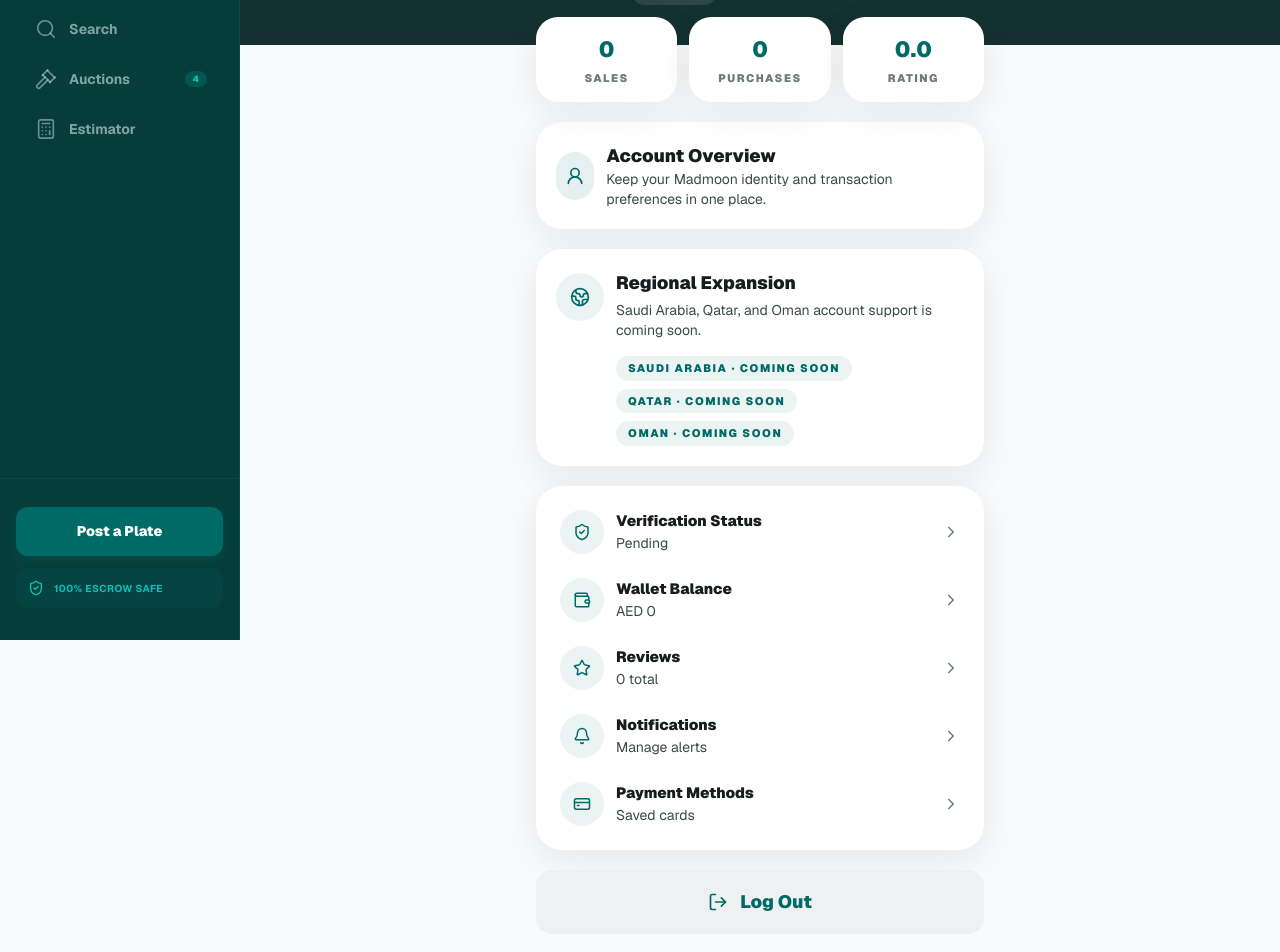
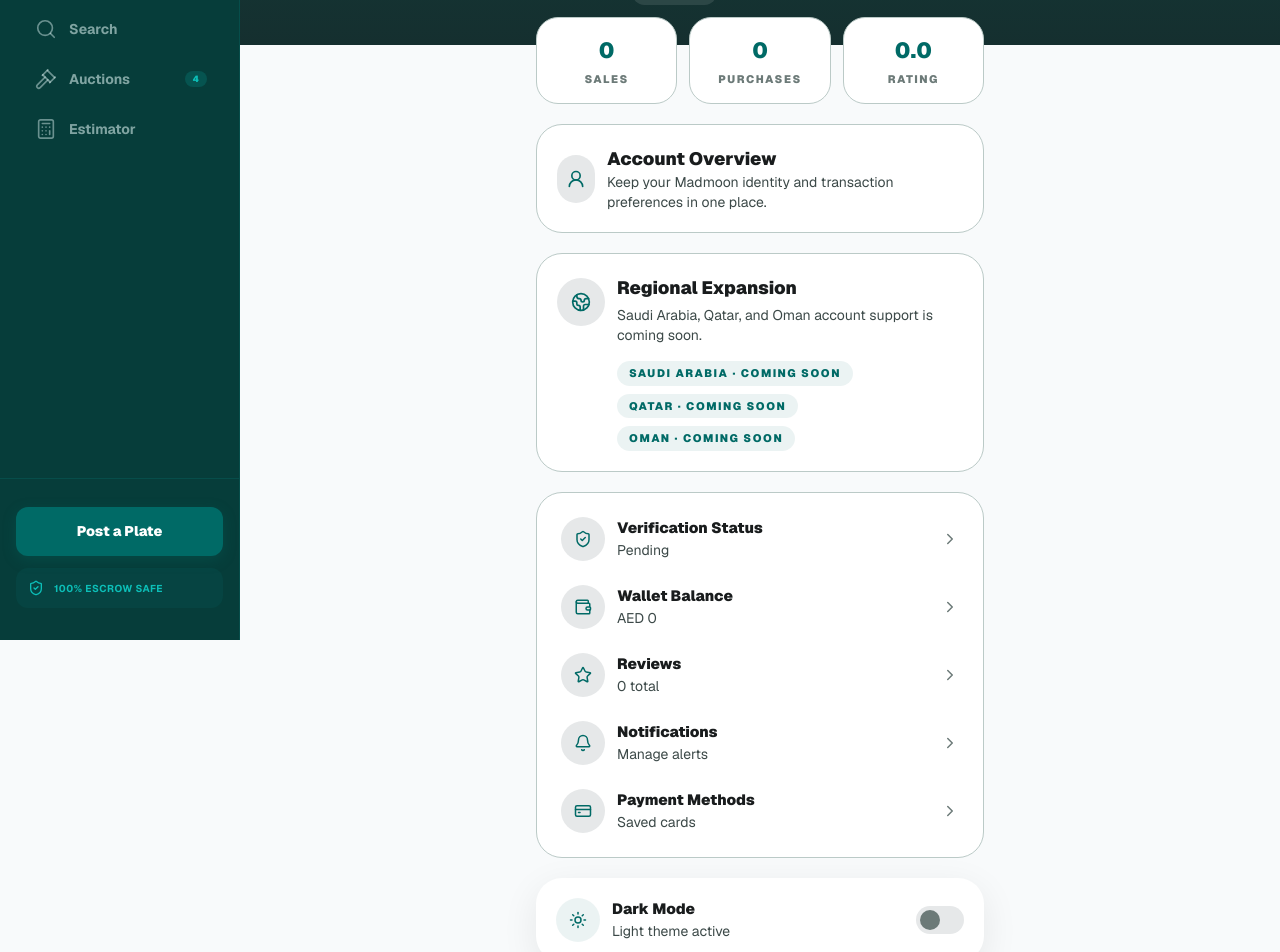
Before and after one commit to suraj975/Sakkv2, a Next.js app: page /profile in a window 1280 px wide. Shown: the part 160-1112 px from the top of the page. Built offline with nearby package versions, Linux system fonts and the light colour scheme; no server answers.

Commit message:
Dark theme

```diff
--- a/package.json
+++ b/package.json
@@ -14,6 +14,7 @@
     "firebase": "^12.11.0",
     "lucide-react": "^1.7.0",
     "next": "16.2.2",
+    "next-themes": "^0.4.6",
     "react": "19.2.4",
     "react-dom": "19.2.4",
     "tailwind-merge": "^3.5.0"
--- a/src/app/layout.tsx
+++ b/src/app/layout.tsx
@@ -3,6 +3,7 @@
 import "./globals.css";
 import AppShell from "@/components/layout/AppShell";
 import { AuthProvider } from "@/context/AuthContext";
+import { ThemeProvider } from "next-themes";
 
 const geistSans = Geist({
   variable: "--font-geist-sans",
@@ -32,9 +33,11 @@
       suppressHydrationWarning
     >
       <body className="h-full">
-        <AuthProvider>
-          <AppShell>{children}</AppShell>
-        </AuthProvider>
+        <ThemeProvider attribute="class" defaultTheme="light" enableSystem={false}>
+          <AuthProvider>
+            <AppShell>{children}</AppShell>
+          </AuthProvider>
+        </ThemeProvider>
       </body>
     </html>
   );
--- a/src/app/profile/page.tsx
+++ b/src/app/profile/page.tsx
@@ -6,11 +6,14 @@
   CreditCard,
   Globe2,
   LogOut,
+  Moon,
   ShieldCheck,
   Star,
+  Sun,
   UserRound,
   Wallet,
 } from "lucide-react";
+import { useTheme } from "next-themes";
 import { useAuth } from "@/context/AuthContext";
 
 function stat(value: string, label: string) {
@@ -19,15 +22,18 @@
 
 export default function ProfilePage() {
   const { user, profile, logout } = useAuth();
+  const { theme, setTheme } = useTheme();
+  const isDark = theme === "dark";
 
   const displayName = profile?.displayName ?? user?.displayName ?? "My Account";
   const email = profile?.email ?? user?.email ?? "No email connected";
-  const initials = displayName
-    .split(" ")
-    .filter(Boolean)
-    .slice(0, 2)
-    .map((part) => part[0]?.toUpperCase())
-    .join("") || "SA";
+  const initials =
+    displayName
+      .split(" ")
+      .filter(Boolean)
+      .slice(0, 2)
+      .map((part) => part[0]?.toUpperCase())
+      .join("") || "SA";
 
   const stats = [
     stat(String(profile?.totalSales ?? 0), "Sales"),
@@ -36,9 +42,21 @@
   ];
 
   const menu = [
-    { label: "Verification Status", value: profile?.isVerified ? "Verified" : "Pending", Icon: ShieldCheck },
-    { label: "Wallet Balance", value: `AED ${(profile?.walletBalance ?? 0).toLocaleString()}`, Icon: Wallet },
-    { label: "Reviews", value: `${profile?.reviewCount ?? 0} total`, Icon: Star },
+    {
+      label: "Verification Status",
+      value: profile?.isVerified ? "Verified" : "Pending",
+      Icon: ShieldCheck,
+    },
+    {
+      label: "Wallet Balance",
+      value: `AED ${(profile?.walletBalance ?? 0).toLocaleString()}`,
+      Icon: Wallet,
+    },
+    {
+      label: "Reviews",
+      value: `${profile?.reviewCount ?? 0} total`,
+      Icon: Star,
+    },
     { label: "Notifications", value: "Manage alerts", Icon: Bell },
     { label: "Payment Methods", value: "Saved cards", Icon: CreditCard },
   ];
@@ -47,19 +65,27 @@
     <div className="flex-1 overflow-y-auto bg-[var(--surface)]">
       <section
         className="px-4 pb-10 pt-8"
-        style={{ background: "linear-gradient(180deg, #133D3A 0%, #152F2F 100%)" }}
+        style={{
+          background: "linear-gradient(180deg, #133D3A 0%, #152F2F 100%)",
+        }}
       >
         <div className="mx-auto max-w-md">
-          <p className="text-[12px] font-black uppercase tracking-[0.18em] text-white/55">Profile</p>
+          <p className="text-[12px] font-black uppercase tracking-[0.18em] text-white/55">
+            Profile
+          </p>
           <div className="mt-5 flex items-center gap-4">
             <div
               className="flex h-20 w-20 items-center justify-center rounded-full text-2xl font-black text-white"
-              style={{ background: "linear-gradient(135deg, #0E7F79 0%, #1CC6C3 100%)" }}
+              style={{
+                background: "linear-gradient(135deg, #0E7F79 0%, #1CC6C3 100%)",
+              }}
             >
               {initials}
             </div>
             <div>
-              <h1 className="text-[30px] font-black leading-none text-white">{displayName}</h1>
+              <h1 className="text-[30px] font-black leading-none text-white">
+                {displayName}
+              </h1>
               <p className="mt-2 text-sm text-white/70">{email}</p>
               <div className="mt-3 inline-flex rounded-full bg-white/10 px-3 py-1 text-[11px] font-black uppercase tracking-[0.16em] text-[var(--primary-container)]">
                 {profile?.isTrustedSeller ? "Trusted Seller" : "Member"}
@@ -75,9 +101,15 @@
             {stats.map((item) => (
               <div
                 key={item.label}
-                className="rounded-[22px] bg-white px-3 py-4 text-center shadow-[0_10px_36px_rgba(25,28,29,0.08)]"
+                className="rounded-[22px] px-3 py-4 text-center"
+                style={{
+                  background: "var(--surface-container-lowest)",
+                  border: "1px solid var(--outline-variant)",
+                }}
               >
-                <p className="text-[22px] font-black text-[var(--primary)]">{item.value}</p>
+                <p className="text-[22px] font-black text-[var(--primary)]">
+                  {item.value}
+                </p>
                 <p className="mt-1 text-[11px] font-black uppercase tracking-[0.14em] text-[var(--outline)]">
                   {item.label}
                 </p>
@@ -85,33 +117,50 @@
             ))}
           </div>
 
-          <div className="rounded-[26px] bg-white p-5 shadow-[0_10px_36px_rgba(25,28,29,0.08)]">
+          <div
+            className="rounded-[26px] p-5"
+            style={{
+              background: "var(--surface-container-lowest)",
+              border: "1px solid var(--outline-variant)",
+            }}
+          >
             <div className="flex items-center gap-3">
               <div
                 className="flex h-12 w-12 items-center justify-center rounded-full"
-                style={{ background: "rgba(0,106,102,0.1)" }}
+                style={{ background: "var(--surface-container-high)" }}
               >
                 <UserRound className="text-[var(--primary)]" size={20} />
               </div>
               <div>
-                <p className="text-[18px] font-black text-[var(--on-surface)]">Account Overview</p>
+                <p className="text-[18px] font-black text-[var(--on-surface)]">
+                  Account Overview
+                </p>
                 <p className="text-sm text-[var(--on-surface-variant)]">
-                  Keep your Madmoon identity and transaction preferences in one place.
+                  Keep your Madmoon identity and transaction preferences in one
+                  place.
                 </p>
               </div>
             </div>
           </div>
 
-          <div className="rounded-[26px] bg-white p-5 shadow-[0_10px_36px_rgba(25,28,29,0.08)]">
+          <div
+            className="rounded-[26px] p-5"
+            style={{
+              background: "var(--surface-container-lowest)",
+              border: "1px solid var(--outline-variant)",
+            }}
+          >
             <div className="flex items-start gap-3">
               <div
                 className="mt-1 flex h-12 w-12 items-center justify-center rounded-full"
-                style={{ background: "rgba(0,106,102,0.08)" }}
+                style={{ background: "var(--surface-container-high)" }}
               >
                 <Globe2 className="text-[var(--primary)]" size={20} />
               </div>
               <div className="flex-1">
-                <p className="text-[18px] font-black text-[var(--on-surface)]">Regional Expansion</p>
+                <p className="text-[18px] font-black text-[var(--on-surface)]">
+                  Regional Expansion
+                </p>
                 <p className="mt-1 text-sm text-[var(--on-surface-variant)]">
                   Saudi Arabia, Qatar, and Oman account support is coming soon.
                 </p>
@@ -129,7 +178,13 @@
             </div>
           </div>
 
-          <div className="rounded-[26px] bg-white p-3 shadow-[0_10px_36px_rgba(25,28,29,0.08)]">
+          <div
+            className="rounded-[26px] p-3"
+            style={{
+              background: "var(--surface-container-lowest)",
+              border: "1px solid var(--outline-variant)",
+            }}
+          >
             {menu.map(({ label, value, Icon }) => (
               <div
                 key={label}
@@ -138,13 +193,17 @@
                 <div className="flex items-center gap-3">
                   <div
                     className="flex h-11 w-11 items-center justify-center rounded-full"
-                    style={{ background: "rgba(0,106,102,0.08)" }}
+                    style={{ background: "var(--surface-container-high)" }}
                   >
                     <Icon size={18} className="text-[var(--primary)]" />
                   </div>
                   <div>
-                    <p className="text-[15px] font-black text-[var(--on-surface)]">{label}</p>
-                    <p className="text-sm text-[var(--on-surface-variant)]">{value}</p>
+                    <p className="text-[15px] font-black text-[var(--on-surface)]">
+                      {label}
+                    </p>
+                    <p className="text-sm text-[var(--on-surface-variant)]">
+                      {value}
+                    </p>
                   </div>
                 </div>
                 <ChevronRight size={18} className="text-[var(--outline)]" />
@@ -152,9 +211,70 @@
             ))}
           </div>
 
+          {/* Dark mode toggle */}
+          <div
+            className="rounded-[26px] p-5 shadow-[0_10px_36px_rgba(25,28,29,0.08)]"
+            style={{ background: "var(--surface-container-lowest)" }}
+          >
+            <div className="flex items-center justify-between">
+              <div className="flex items-center gap-3">
+                <div
+                  className="flex h-11 w-11 items-center justify-center rounded-full"
+                  style={{
+                    background: isDark
+                      ? "rgba(12,191,184,0.15)"
+                      : "rgba(0,106,102,0.08)",
+                  }}
+                >
+                  {isDark ? (
+                    <Moon size={18} style={{ color: "var(--primary)" }} />
+                  ) : (
+                    <Sun size={18} style={{ color: "var(--primary)" }} />
+                  )}
+                </div>
+                <div>
+                  <p
+                    className="text-[15px] font-black"
+                    style={{ color: "var(--on-surface)" }}
+                  >
+                    Dark Mode
+                  </p>
+                  <p
+                    className="text-sm"
+                    style={{ color: "var(--on-surface-variant)" }}
+                  >
+                    {isDark ? "Dark theme active" : "Light theme active"}
+                  </p>
+                </div>
+              </div>
+              {/* Toggle switch */}
+              <button
+                onClick={() => setTheme(isDark ? "light" : "dark")}
+                className="relative h-7 w-12 rounded-full transition-all duration-300 border-none cursor-pointer"
+                style={{
+                  background: isDark
+                    ? "var(--primary)"
+                    : "var(--surface-container-high)",
+                }}
+              >
+                <span
+                  className="absolute top-1 h-5 w-5 rounded-full transition-all duration-300"
+                  style={{
+                    background: isDark ? "white" : "var(--outline)",
+                    left: isDark ? "calc(100% - 1.25rem - 4px)" : "4px",
+                  }}
+                />
+              </button>
+            </div>
+          </div>
+
           <button
             onClick={() => void logout()}
-            className="flex h-16 w-full items-center justify-center gap-3 rounded-[16px] border-none bg-[#EEF0F1] text-[18px] font-black text-[var(--primary)]"
+            className="flex h-16 w-full items-center justify-center gap-3 rounded-[16px] border-none text-[18px] font-black cursor-pointer"
+            style={{
+              background: "var(--surface-container-high)",
+              color: "var(--primary)",
+            }}
           >
             <LogOut size={20} />
             Log Out
```
Also changed, not shown: src/app/auctions/page.tsx (+12 -8 lines), src/app/globals.css (+43 -0 lines), src/components/layout/PageHeader.tsx (+17 -5 lines), src/components/plates/AuctionCard.tsx (+3 -4 lines), 1 other file (tests, documents, lock files or other folders).
